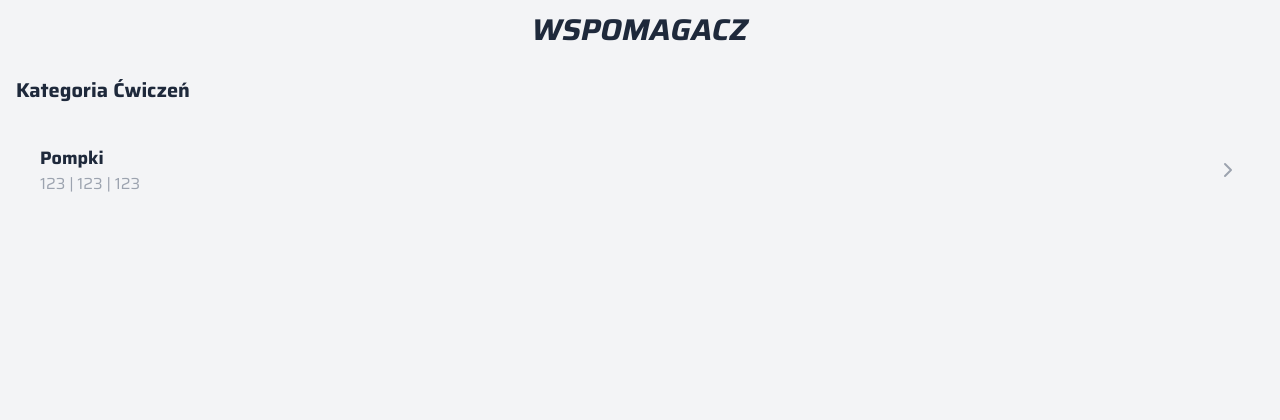
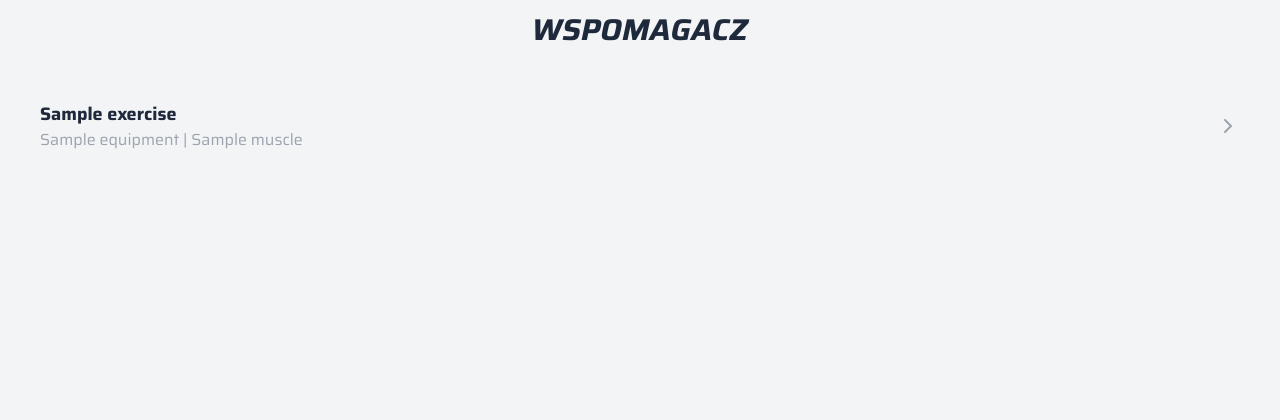
Before and after one commit to dotremilie/wspomagacz, a PHP site: page /exercises in a window 1280 px wide. Shown: the top 420 px of the page. Run offline with PHP 8.4, Linux system fonts and the light colour scheme; tables that the repository leaves empty or names only in its code hold one stand-in row (values such as "Sample post"); some libraries are stand-ins or nearby versions.

Commit message:
read Exercises from $data

```diff
--- a/src/View/Exercises/index.php
+++ b/src/View/Exercises/index.php
@@ -1,18 +1,30 @@
 <!doctype html>
 <html lang="en">
-<?php require_once __DIR__ . "/../../../templates/head.php"; ?>
-<?php require_once __DIR__ . "/../../../templates/header.php"; ?>
+<?php
+use Wspomagacz\Model\Equipment;
+use Wspomagacz\Model\Exercise;
+use Wspomagacz\Model\Muscle;
+
+require_once __DIR__ . "/../../../templates/head.php";
+require_once __DIR__ . "/../../../templates/header.php";
+?>
 <body class="bg-gray-100 dark:bg-slate-900 dark:text-white text-slate-800">
 <section class="mx-auto p-4">
-    <h2 class="text-xl font-bold mb-4">Kategoria Ćwiczeń</h2>
-    <div class="w-full flex flex-col justify-center items-center">
-        <a href="" class="w-full p-6 dark:bg-slate-800 rounded-xl flex justify-between items-center">
+    <div class="w-full flex flex-col gap-4 justify-center items-center">
+        <?php
+        /** @var array $data */
+        /** @var Exercise $exercise */
+        /** @var Equipment $equipment */
+        /** @var Muscle $muscle */
+        foreach ($data as $exercise): ?>
+        <a id="exercise-<?= $exercise->getId() ?>" href="" class="w-full p-6 dark:bg-slate-800 rounded-xl flex justify-between items-center">
             <div>
-                <p class="text-lg font-bold">Pompki</p>
-                <p class="text-gray-400">123 | 123 | 123</p>
+                <div class="text-lg font-bold"><?= $exercise->getName() ?></div>
+                <div class="text-gray-400"><?php foreach ($exercise->getEquipmentUsed() as $equipment) echo $equipment->getName() ?> | <?php foreach ($exercise->getMusclesUsed() as $muscle) echo $muscle->getName() ?></div>
             </div>
             <i data-feather="chevron-right" class="text-gray-400"></i>
         </a>
+        <?php endforeach; ?>
     </div>
 </section>
 <?php require_once __DIR__ . "/../../../templates/footer.php"; ?>
```
